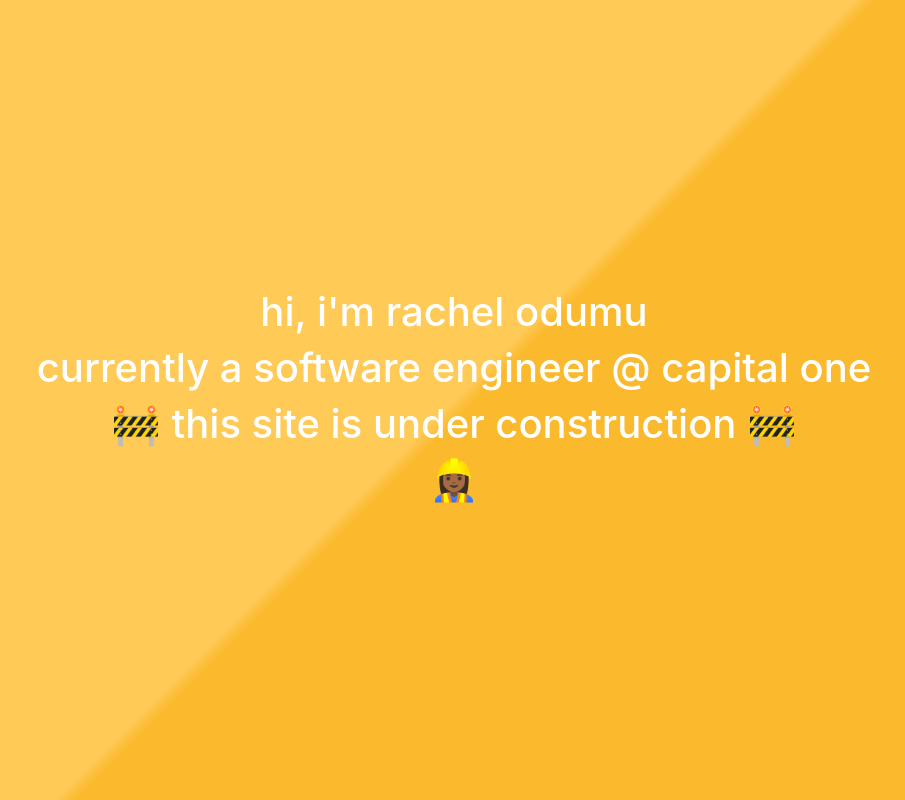
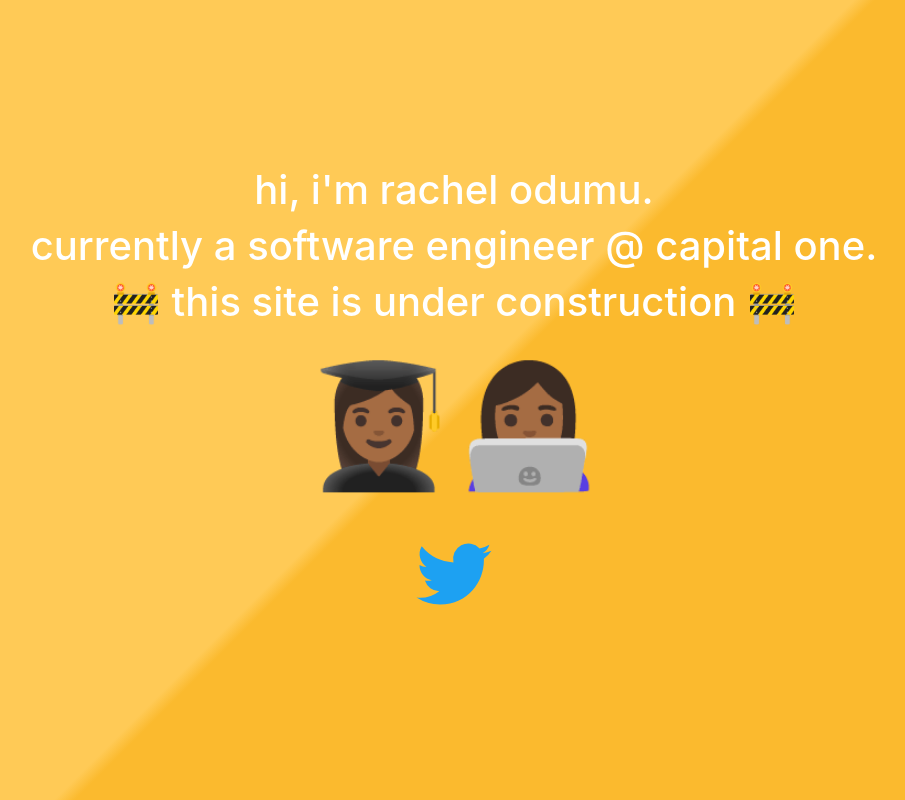
Before and after one commit to rachisalive/rachisalive.github.io, an Angular app: page / in a window 1280 px wide. Shown: the whole page, without its empty margins (186-1091 px from the left). Built offline with nearby package versions, Linux system fonts and the light colour scheme.

Commit message:
Add social links

```diff
--- a/src/app/portfolio/coming-soon/coming-soon.component.html
+++ b/src/app/portfolio/coming-soon/coming-soon.component.html
@@ -2,16 +2,21 @@
   <div class="flex-row">
     <div class="flex-column text-white text-center">
       <div data-aos="fade-down">
-        <h1>hi, i'm rachel odumu</h1>
+        <h1>hi, i'm rachel odumu.</h1>
       </div>
       <div data-aos="fade-right" data-aos-delay="500">
-        <h1>currently a software engineer @ capital one</h1>
+        <h1>currently a software engineer @ capital one.</h1>
       </div>
       <div data-aos="fade-left" data-aos-delay="1000">
         <h1>🚧 this site is under construction 🚧</h1>
       </div>
-      <div data-aos="fade-up" data-aos-delay="1500">
-        <h1>👷🏾‍♀️</h1>
+      <div data-aos="fade-up" data-aos-delay="1500" class="flex-row">
+
+        <a href="https://www.linkedin.com/in/rachelodumu" class="linkedin">👩🏾‍🎓</a>
+        <a href="https://github.com/rachisalive" class="github">👩🏾‍💻</a><br>
+        <a href="https://twitter.com/rachisalive">
+          <img src="./assets/icons/blue_twitter_logo.svg" class="twitter">
+        </a>
       </div>
     </div>
   </div>
--- a/src/app/portfolio/coming-soon/coming-soon.component.scss
+++ b/src/app/portfolio/coming-soon/coming-soon.component.scss
@@ -3,4 +3,10 @@
   height: 100%;
   background: rgb(255,202,86);
   background: linear-gradient(135deg, rgba(255,202,86,1) 50%, rgba(251,186,46,1) 51%);
+  .linkedin, .github, .twitter
+  {
+    height: 120px;
+    width: 120px;
+    font-size: 120px;
+  }
 }
```
Also changed, not shown: src/assets/icons/blue_twitter_logo.svg (added), src/assets/icons/instagram_logo.svg (added).
